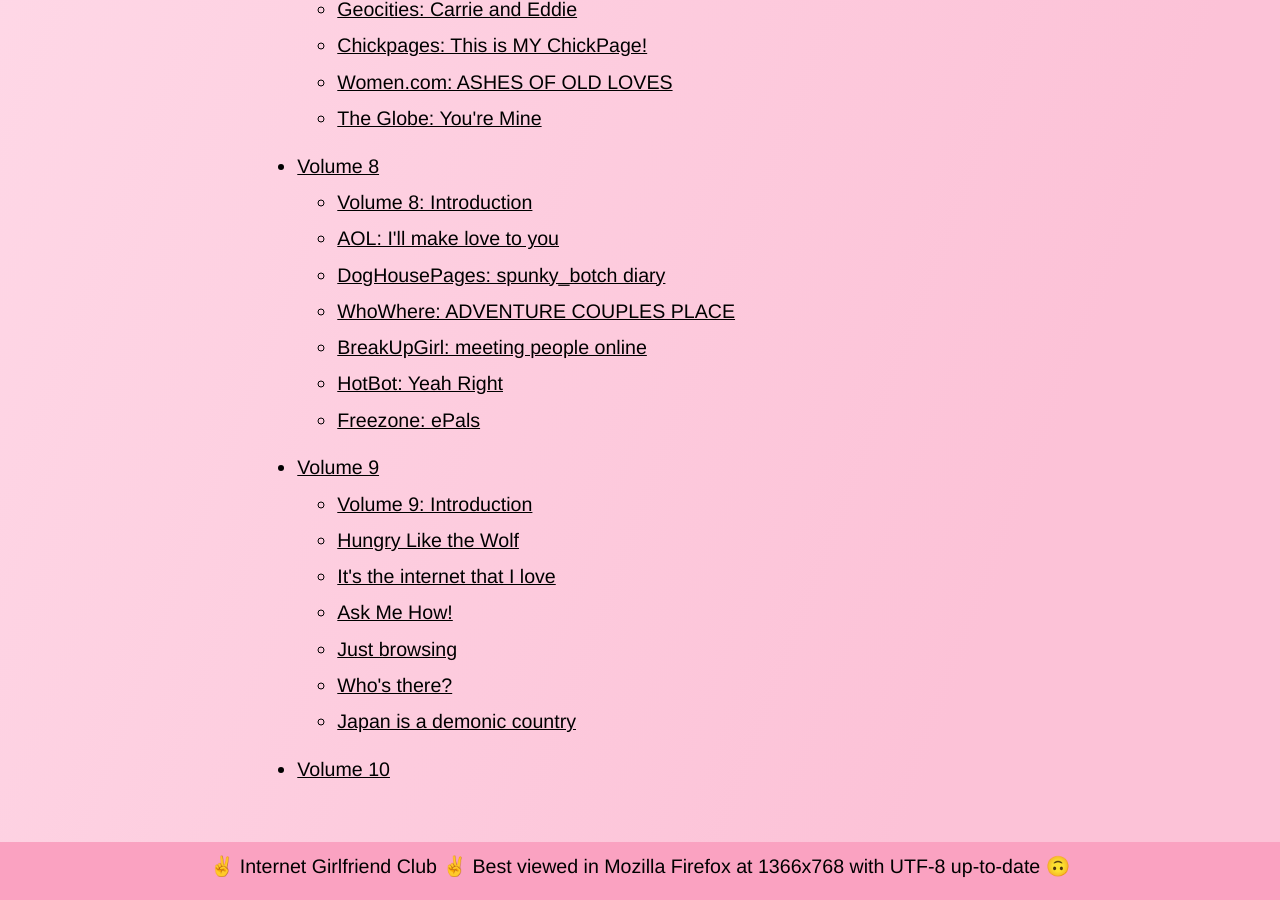
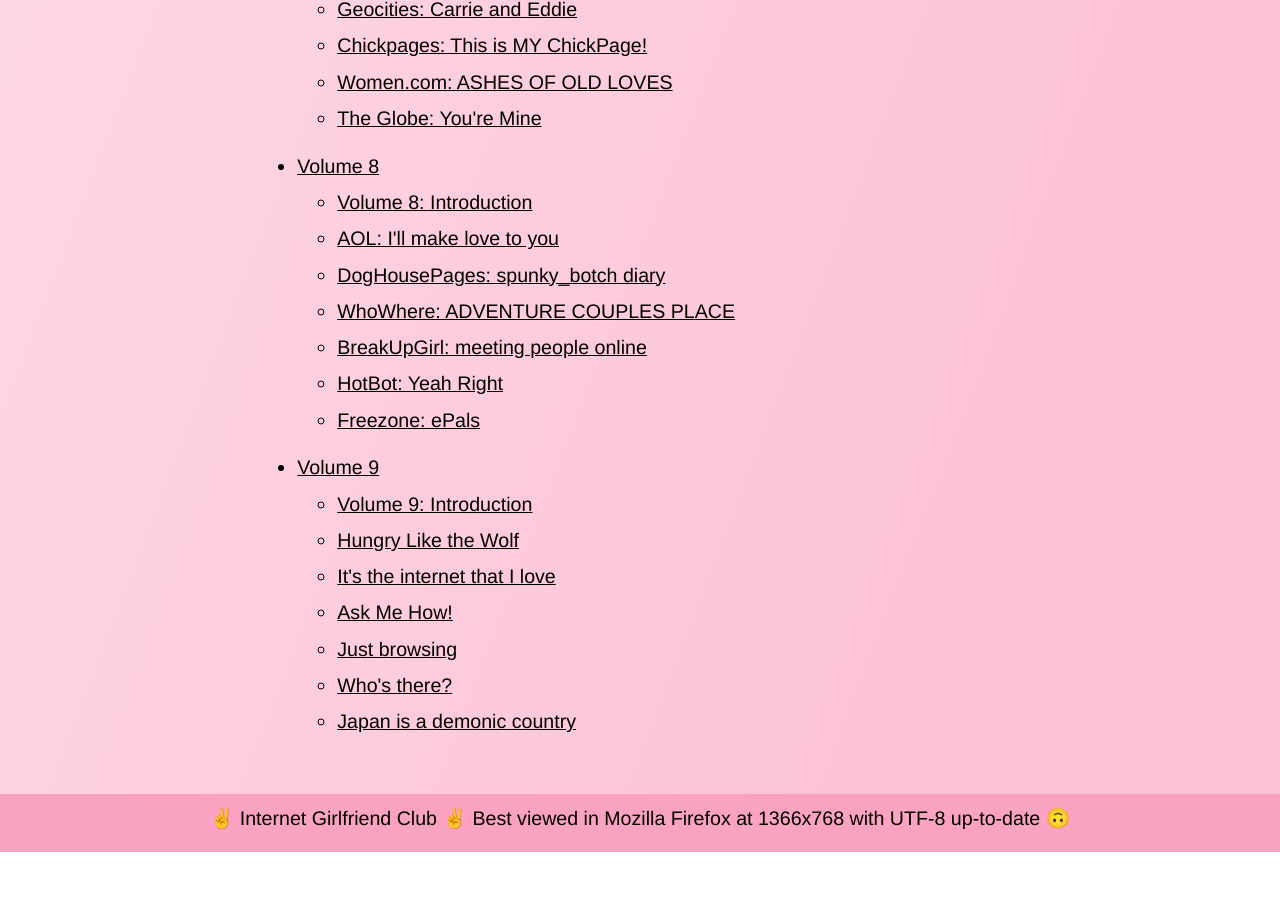
Before and after one commit to ablwr/internetgirlfriend_club, a Jekyll site: the page built from volumes.md, in a window 1280 px wide and 900 px high, scrolled down 2305 px. Built offline with Jekyll 4.4.1, drawn with Linux system fonts in a browser that asks for light colours; after the commit the page ends 3157 px from its top, so only the background shows below that.

Commit message:
Revoke Vol 10 since it doesn't exist yet

```diff
--- a/volumes.md
+++ b/volumes.md
@@ -69,10 +69,4 @@
     {% endfor %}
   </ul>
 
-  <li><a class="page-link" href="/volume9/0.html">Volume 10</a></li>
-  <ul class="">
-    {% for post in site.volume10 %}
-      <li class=""><a href="{{ post.url }}">{{ post.title }}</a></li>
-    {% endfor %}
-  </ul>
 </ul>
```
